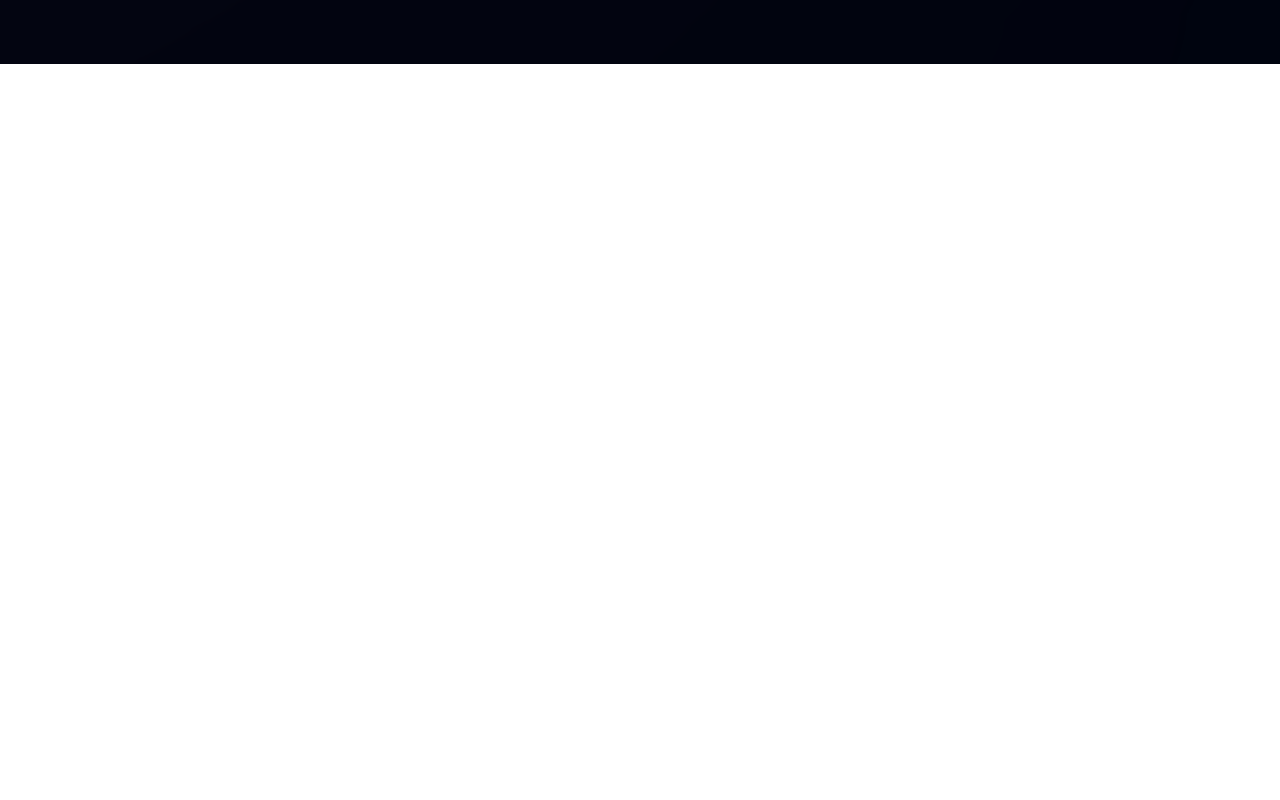
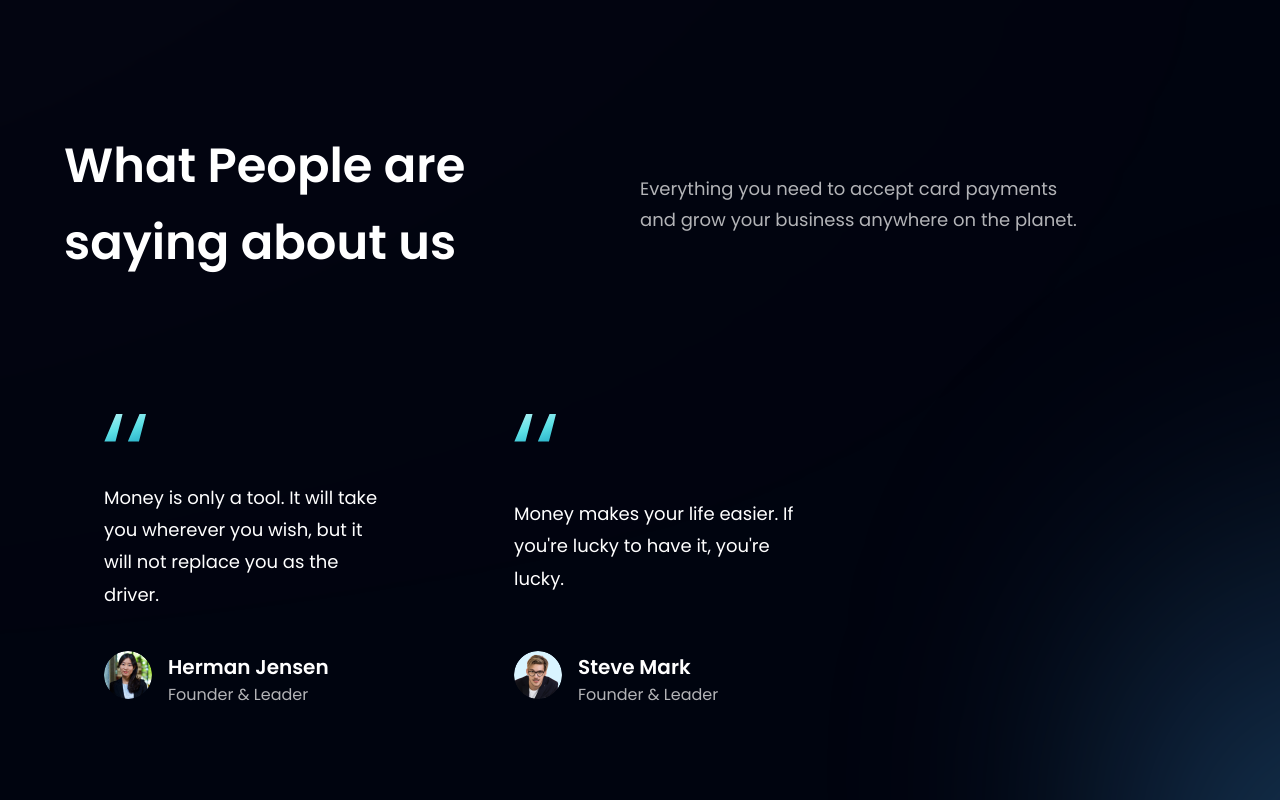
Before and after one commit to m6o4solutions/hoobank-web-project, a React (Vite) app: page / in a window 1280 px wide. Shown: the part 2740-3540 px from the top of the page. Before the commit the page ends 2804 px from the top, so only its background shows below. Built offline with nearby package versions, Linux system fonts and the light colour scheme.

Commit message:
feat: create testimonial section (#17)

```diff
--- a/package.json
+++ b/package.json
@@ -1,7 +1,7 @@
 {
 	"name": "hoobank-website",
 	"private": true,
-	"version": "0.1.3",
+	"version": "0.9.3",
 	"type": "module",
 	"scripts": {
 		"dev": "vite",
--- a/src/components/FeedbackCard.jsx
+++ b/src/components/FeedbackCard.jsx
@@ -1,6 +1,20 @@
-import React from 'react';
+import { quotes } from '../assets';
 
-const FeedbackCard = () => {
-	return <div></div>;
+const FeedbackCard = ({ content, name, title, img }) => {
+	return (
+		<div className="feedback-card my-5 mr-0 flex max-w-[370px] flex-col  justify-between rounded-[20px] px-10 py-12 sm:mr-5 md:mr-10">
+			<img src={quotes} alt="double_quotes" className="h-[27.6px] w-[42.6px] object-contain" />
+			<p className="my-10 font-poppins text-[18px] font-normal leading-[32.4px] text-white">{content}</p>
+
+			<div className="flex flex-row">
+				<img src={img} alt={name} className="h-[48px] w-[48px] rounded-full" />
+				<div className="ml-4 flex flex-col">
+					<h4 className="font-poppins text-[20px] font-semibold leading-[32px] text-white">{name}</h4>
+					<p className="font-poppins text-[16px] font-normal leading-[24px] text-dimWhite">{title}</p>
+				</div>
+			</div>
+		</div>
+	);
 };
+
 export default FeedbackCard;
--- a/src/components/Testimonials.jsx
+++ b/src/components/Testimonials.jsx
@@ -1,6 +1,30 @@
-import React from 'react';
+import { feedback } from '../constants';
+import styles from '../styles';
+import FeedbackCard from './FeedbackCard';
 
 const Testimonials = () => {
-	return <div></div>;
+	return (
+		<section id="clients" className={`${styles.paddingY} ${styles.flexCenter} relative flex-col `}>
+			<div className="blue__gradient absolute -right-[50%] bottom-40 z-[0] h-[60%] w-[60%] rounded-full" />
+
+			<div className="relative z-[1] mb-6 flex w-full flex-col items-center justify-between sm:mb-16 md:flex-row">
+				<h2 className={styles.heading2}>
+					What People are <br className="hidden sm:block" /> saying about us
+				</h2>
+				<div className="mt-6 w-full md:mt-0">
+					<p className={`${styles.paragraph} max-w-[450px] text-left`}>
+						Everything you need to accept card payments and grow your business anywhere on the planet.
+					</p>
+				</div>
+			</div>
+
+			<div className="feedback-container relative z-[1] flex w-full flex-wrap justify-center sm:justify-start">
+				{feedback.map((card) => (
+					<FeedbackCard key={card.id} {...card} />
+				))}
+			</div>
+		</section>
+	);
 };
+
 export default Testimonials;
```
